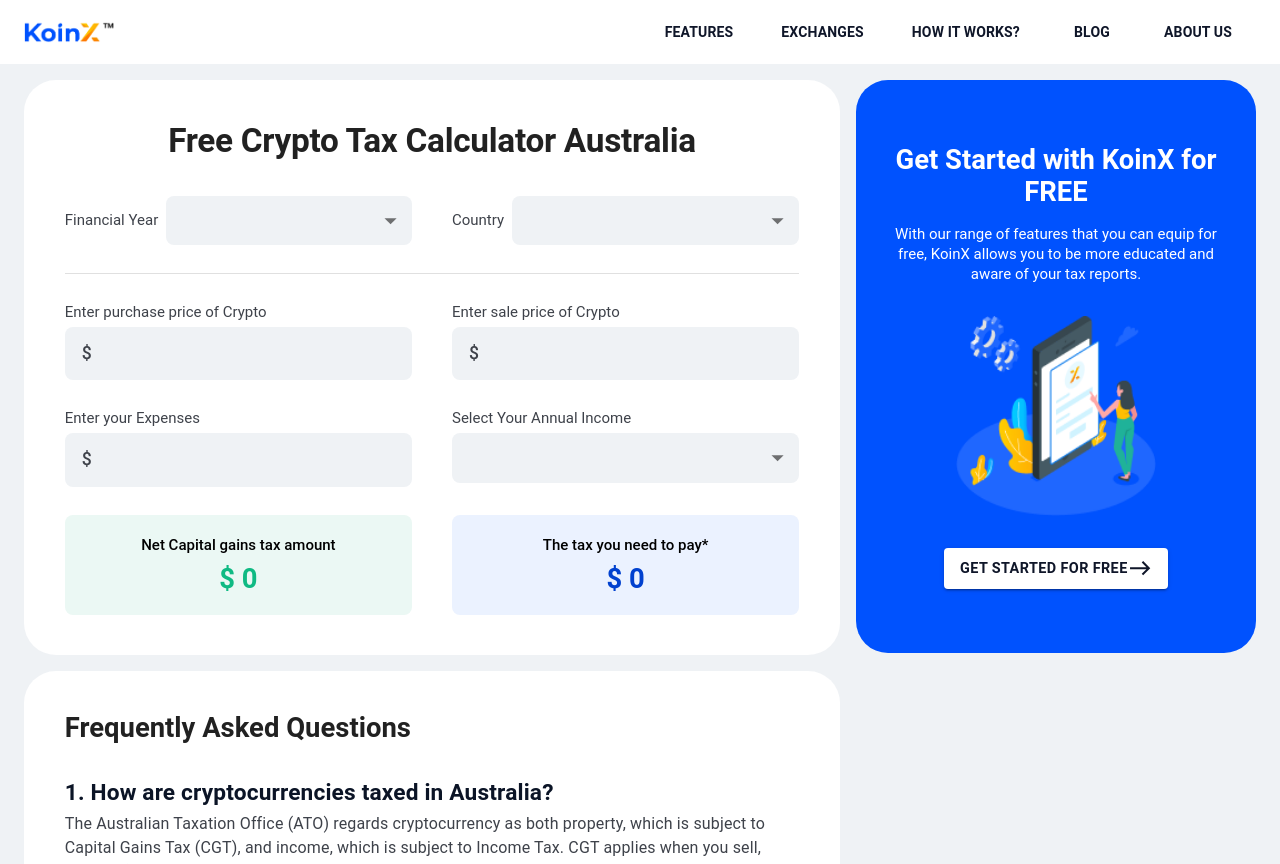
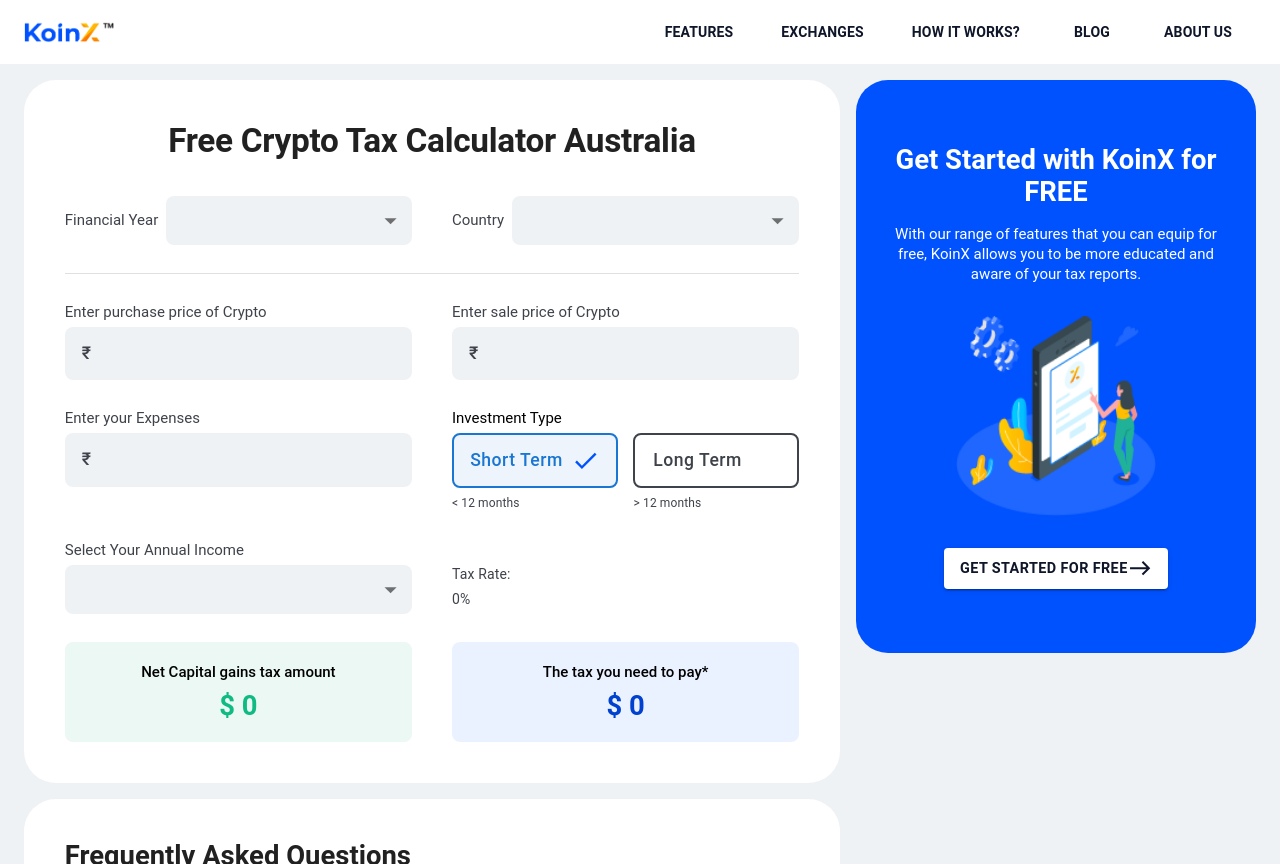
Before and after one commit to malay44/crpyto_tax_calculator, a Next.js app: page / in a window 1280 px wide. Built offline with nearby package versions, Linux system fonts and the light colour scheme.

Commit message:
Add improvements to ResultBox and CustomInput components

```diff
--- a/app/page.tsx
+++ b/app/page.tsx
@@ -23,6 +23,7 @@
   const countries: optionType[] = [
     // { code: 'GB', label: 'United Kingdom' },
     { code: 'AU', label: 'Australia' },
+    { code: 'IN', label: 'India' }
   ];
   const FinancialYear: optionType[] = [{ label: 'FY 2023-24' }];
 
@@ -44,61 +45,13 @@
     { label: '$180,001+' },
   ];
 
-  const faqQuestions = [
-    '1. How are cryptocurrencies taxed in Australia?',
-    '2. What’s the difference between long-term and short-term capital gains?',
-    '3. Do I have to pay tax on crypto-to-crypto transactions?',
-    '4. How do I lower my cryptocurrency taxes?',
-    '5. Can the ATO track crypto?',
-    '6. What is the best crypto tax calculator for Australia?',
-    '7. Do I have to pay tax if I lose money trading crypto?',
-    '8. Is using a crypto tax calculator safe?',
-    '9. Which exchanges do you support?',
-    '11. How do I use a cryptocurrency tax calculator?',
-    '12. How do I calculate my crypto tax in Australia?'
-  ];
-
-  const faqAnswers = [
-    'The Australian Taxation Office (ATO) regards cryptocurrency as both property, which is subject to Capital Gains Tax (CGT), and income, which is subject to Income Tax. CGT applies when you sell, trade, gift, or make purchases using cryptocurrency. On the other hand, Income Tax applies when you receive cryptocurrency as payment for services, work, mining, staking, or other activities. To simplify tax calculations, consider using a free crypto tax calculator for Australia.',
-    'The distinction between long-term and short-term capital gains lies in the duration of ownership. When you own an asset, such as cryptocurrency, for more than 12 months, any gains from its sale are categorised as long-term. These long-term gains often receive a 50% discount on the capital gains tax (CGT). In contrast, if you hold the asset for 12 months or less, the gains are considered short-term, and they are taxed at your regular income tax rate.',
-    `Yes, according to the ATO, when you trade one cryptocurrency for another, like NFTs, stablecoins, or tokens, it's seen as selling one asset to buy another, and any profit you make from this exchange is subject to Capital Gains Tax. To compute taxes for crypto-to-crypto transactions, you must determine the fair market value of your coins in AUD at both the acquisition and disposal times. However, this can be challenging because many exchanges use cryptocurrency as the standard for valuation.\n
-    Explore KoinX for a streamlined experience in calculating your cryptocurrency taxes. Our historical price engine swiftly delivers the fair market value of your crypto holdings at the time of each transaction, making tax assessment hassle-free.
-    `,
-    `Here are the top 6 strategies for lowering your cryptocurrency taxes in Australia:
-    \n• Hold for over 12 months-
-    Hold your crypto for more than 12 months to qualify for a 50% long-term CGT
-    discount to reduce your tax liability.
-    \n• Offset gains with losses- Offset capital gains with capital losses from cryptocurrency, reducing your
-    overall tax burden.
-    \n• Claim tax deductions- Explore opportunities to claim significant deductions on your regular income if you're a trader or running a crypto business.
-    \n• Use crypto tax tools- Employ crypto tax software like KoinX or seek help from a crypto tax specialist to streamline calculations and ensure compliance.
-    \n• Donate to charities- Donate cryptocurrency to registered charities since it's not a taxable event, and claim deductions on the donated amount.
-    \n• Full disclosure- Be transparent and disclose all your crypto transactions to the ATO to avoid penalties for hiding trading activities.`,
-    `The Australian Taxation Office (ATO) possesses strong tracking capabilities for cryptocurrency transactions. Since 2014, they've been gathering data on crypto activities, including KYC info from exchanges and wallets. The ATO's data matching program, active since 2019, lets them access data from service providers like Binance and CoinJar, covering personal details and transaction specifics. Since 2020, the ATO has been notifying Australian crypto investors to report holdings to avoid penalties.
-    `,
-    `KoinX is a crypto tax platform that makes it easy to calculate tax on crypto transactions. It also provides portfolio insights of all crypto exchange accounts combined, making it a valuable tool for chartered accountants and VDA Investors alike.`,
-    `In Australia, when your cryptocurrency loses value, it's classified as a capital loss. This means you won't have to pay taxes on that loss. It's a way to offset any gains you might have made in other investments for tax purposes.`,
-    `KoinX provides a reliable crypto tax calculator that can assist you in determining your tax obligations for cryptocurrency transactions. This tool accurately tracks your portfolio on your preferred exchange and computes your gains or losses based on the crypto amounts and prices involved.
-    `,
-    `KoinX seamlessly integrates with a wide array of exchanges, including Binance, CoinSpot, MEXC, Bybit, Coinbase, Kraken, and numerous others. It effortlessly consolidates cryptocurrency transactions from over 180+ chains, exchanges, and wallets, presenting them in a user-friendly unified dashboard.`,
-    `Transferring cryptocurrency from one wallet to another that you own in Australia is not subject to tax, as it is not recognised as a taxable event, and capital gains tax is not triggered. Nevertheless, it's essential to keep detailed records of these transfers, particularly if you are utilising automated crypto tax software like KoinX. KoinX, as a reliable crypto tax software, can streamline the process, making it easier to maintain accurate and efficient tax records and reporting while ensuring compliance with Australian tax regulations.
-    `,
-    `In order to use a cryptocurrency tax calculator, you need to input information about your cryptocurrency transactions.
-    After you enter your information, the cryptocurrency tax calculator will calculate the gain or loss on every transaction.
-
-    This includes:
-    1. The financial year you want to calculate your taxes for.
-    2. The country you want to calculate your taxes for.
-    3. The purchase price of the coin.
-    4. The sale price of the coin.
-    `,
-    `To calculate your crypto tax in Australia accurately, you need to consider both income tax and capital gains tax.
-
-    Income Tax
-    In Australia, when an individual (investor) sells, trades, spends, earns (salary, mining, interest) or gifts cryptocurrency, the net capital gain is taxed at the same rate as their Income Tax. This tax rate is determined based on their total income for the tax year.
-    `,
+  const indiaIncomes: optionType[] = [
+    { label: '₹0 - ₹18,200' },
+    { label: '₹18,201 - ₹45,000' },
+    { label: '₹45,001 - ₹120,000' },
+    { label: '₹120,001 - ₹180,000' },
+    { label: '₹180,001+' },
   ]
-
 
   const [investmentType, setType] = useState('Short Term');
   const [countryOption, setCountryOption] = React.useState('');
@@ -115,6 +68,8 @@
     taxableCapitalGain: '0', //Net Capital gains tax amount
     taxToBepayed: '0', //The tax you need to pay
   });
+  const [currSymbole, setCurrSymbole] = useState('$');
+  const [isLoading, setIsLoading] = useState(false);
 
   const handleChange = (
     event: React.MouseEvent<HTMLElement>,
@@ -146,6 +101,18 @@
   };
 
   useEffect(() => {
+    setIsLoading(true);
+
+    switch(countryOption){
+      case 'Australia':
+        setCurrSymbole('$');
+        break;
+      case 'India':
+        setCurrSymbole('₹');
+      default:
+        break;
+    }
+
     const calculateTax = () => {
       let taxRate = 0;
 
@@ -195,10 +162,14 @@
         taxableCapitalGain: isNaN(netCapitalGains) ? '0' : netCapitalGains.toString(),
         taxToBepayed: isNaN(taxToBePaid) ? '0' : taxToBePaid.toString(),
       });
+
+      setIsLoading(false);
     };
 
-    calculateTax();
-  }, [investmentType, incomeOption, inputValues]);
+    setTimeout(() => {
+      calculateTax();
+    }, 2000);
+  }, [investmentType, incomeOption, inputValues, countryOption]);
 
   return (
     <Box
@@ -233,15 +204,15 @@
                 <Divider />
               </Grid2>
               <Grid2 xs={12} sm={6}>
-                <CustomInput title='Enter purchase price of Crypto' val={inputValues.purchasePrice} handleChange={handleInputChange('purchasePrice')} />
+                <CustomInput title='Enter purchase price of Crypto' country={countryOption} val={inputValues.purchasePrice} handleChange={handleInputChange('purchasePrice')} />
               </Grid2>
               <Grid2 xs={12} sm={6}>
-                <CustomInput title='Enter sale price of Crypto' val={inputValues.salePrice} handleChange={handleInputChange('salePrice')} />
+                <CustomInput title='Enter sale price of Crypto' country={countryOption} val={inputValues.salePrice} handleChange={handleInputChange('salePrice')} />
               </Grid2>
               <Grid2 xs={12} sm={6}>
-                <CustomInput title='Enter your Expenses' val={inputValues.expenses} handleChange={handleInputChange('expenses')} />
+                <CustomInput title='Enter your Expenses' country={countryOption} val={inputValues.expenses} handleChange={handleInputChange('expenses')} />
               </Grid2>
-              {countryOption === 'Australia' &&
+              {true &&
                 <>
                   <Grid2 xs={12} sm={6}>
                     <InvestmentType title='Investment Type' type={investmentType} handleChange={handleChange} />
@@ -254,39 +225,39 @@
                 </>}
               <Grid2 xs={12} sm={6}>
                 <Typography variant="h5" fontWeight={400} color="gray.main" marginBottom={'5px'}>Select Your Annual Income</Typography>
-                <DropDown handleChange={handleIncomeChange} options={incomes} val={incomeOption} />
+                <DropDown handleChange={handleIncomeChange} options={countryOption === 'Australia' ? incomes : indiaIncomes} val={incomeOption} />
               </Grid2>
-              {countryOption === 'Australia' &&
+              {true &&
                 <>
                   <Grid2 xs={12} sm={6} display={'flex'} flexDirection={{ sm: 'column' }} justifyContent={{ sm: 'flex-end' }} marginTop={'-10px'}>
                     <Typography variant="body2" fontWeight={400} color="gray.main" marginBottom={'5px'}>Tax Rate:  </Typography>
                     <Typography variant="body2" fontWeight={400} color="gray.main" marginBottom={'5px'}>
                       {
-                        incomeOption === '$0 - $18,200' ? '0%' :
-                          incomeOption === '$18,201 - $45,000' ? 'Nil + 19% of excess over $18,200' :
-                            incomeOption === '$45,001 - $120,000' ? '$5,092 + 32.5% of excess over $45,000' :
-                              incomeOption === '$120,001 - $180,000' ? '$29,467 + 37% of excess over $120,000' :
-                                incomeOption === '$180,001+' ? '$51,667 + 45% of excess over $180,000' : '0%'
+                        incomeOption === `${currSymbole}0 - ${currSymbole}18,200` ? `0%` :
+                          incomeOption === `${currSymbole}18,201 - ${currSymbole}45,000` ? `Nil + 19% of excess over ${currSymbole}18,200` :
+                            incomeOption === `${currSymbole}45,001 - ${currSymbole}120,000` ? `${currSymbole}5,092 + 32.5% of excess over ${currSymbole}45,000` :
+                              incomeOption === `${currSymbole}120,001 - ${currSymbole}180,000` ? `${currSymbole}29,467 + 37% of excess over ${currSymbole}120,000` :
+                                incomeOption === `${currSymbole}180,001+` ? `${currSymbole}51,667 + 45% of excess over ${currSymbole}180,000` : `0%`
                       }
                     </Typography>
                   </Grid2>
                   {investmentType === 'Long Term' &&
                     <>
                       <Grid2 xs={12} sm={6}> {/* output:-  capital gain amount */}
-                        <CustomInput title='Capital Gain Amount' val={Output.capitalGain} disabled={true} />
+                        <CustomInput title='Capital Gain Amount' country= {countryOption} val={Output.capitalGain} disabled={true} />
                       </Grid2>
                       <Grid2 xs={12} sm={6}> {/* output:-  Discount for long term gains */}
-                        <CustomInput title='Discount for long term gains' val={Output.longTermGainDiscount} disabled={true} />
+                        <CustomInput title='Discount for long term gains' country= {countryOption} val={Output.longTermGainDiscount} disabled={true} />
                       </Grid2>
                     </>
                   }
                 </>
               }
               <Grid2 xs={12} sm={6}> {/* output:-  Taxable Capital Gain */}
-                <ResultBox title='Net Capital gains tax amount' val={Output.taxableCapitalGain} color='green' />
+                <ResultBox title='Net Capital gains tax amount' loading={isLoading} currSymbole={currSymbole}  val={Output.taxableCapitalGain} color='green' />
               </Grid2>
               <Grid2 xs={12} sm={6}> {/* output:-  The tax you need to pay* */}
-                <ResultBox title='The tax you need to pay*' val={Output.taxToBepayed} color='blue' />
+                <ResultBox title='The tax you need to pay*' loading={isLoading} currSymbole={currSymbole} val={Output.taxToBepayed} color='blue' />
               </Grid2>
             </Grid2>
           </Box>
--- a/components/CustomInput.tsx
+++ b/components/CustomInput.tsx
@@ -46,10 +46,11 @@
     val: string;
     disabled?: boolean;
     placeholder?: string;
+    country?: string;
     handleChange?: (event: React.ChangeEvent<HTMLInputElement>) => void;
 }
 
-export default function CustomizedInputs({ title, val, disabled, handleChange, placeholder }: CustomizedInputsProps) {
+export default function CustomizedInputs({ title, val, disabled, handleChange, placeholder, country }: CustomizedInputsProps) {
     return (
         <FormControl fullWidth disabled={disabled} variant="standard">
             <Typography variant="h5" fontWeight={400} color="gray.main">{title}</Typography>
@@ -60,7 +61,7 @@
                 onChange={handleChange}
                 placeholder={placeholder}
                 id="bootstrap-input"
-                startAdornment={<InputAdornment className='hehe' position="start">$</InputAdornment>}
+                startAdornment={<InputAdornment className='hehe' position="start">{country === 'Australia' ? '$' : '₹'}</InputAdornment>}
             />
         </FormControl>
     );
--- a/components/ResultBox.tsx
+++ b/components/ResultBox.tsx
@@ -5,6 +5,8 @@
     title: string;
     val: string;
     color: string;
+    currSymbole?: string;
+    loading?: boolean;
 }
 
 const customStyle = {
@@ -23,14 +25,14 @@
 }
 
 
-function ResultBox({title, val, color}: Props) {
+function ResultBox({title, val, color, currSymbole, loading}: Props) {
   return (
     <Box sx={{...customStyle, backgroundColor: color+'.light'}}>
         <Typography variant='h5' fontWeight={500} color="initial">
             {title}
         </Typography>
         <Typography variant='h3' color={color+'.dark'} fontWeight={700}>
-            {'$ ' + val}
+            {loading ? 'Loading..' :(currSymbole + ' ' + val)}
         </Typography>
     </Box>
   )
```
Also changed, not shown: 1 other file (tests, documents, lock files or other folders).
